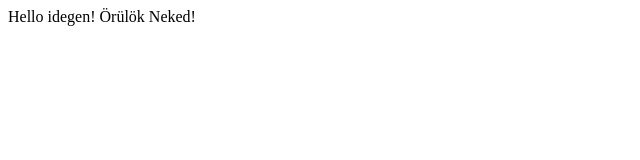
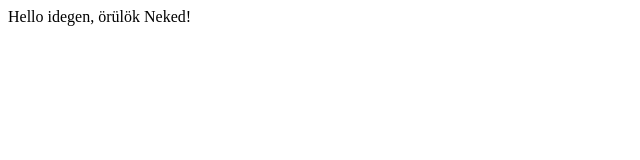
Before and after one commit to tothiko/tothiko.github.io, a plain HTML site: page index.html in a window 1280 px wide. Shown: the full height of the page, 0-640 px from the left. Drawn offline with Linux system fonts and the light colour scheme.

Commit message:
egy mondatba tettem

```diff
--- a/index.html
+++ b/index.html
@@ -7,7 +7,6 @@
     <title>Document</title>
 </head>
 <body>
-    Hello idegen!
-    Örülök Neked!
+    Hello idegen, örülök Neked!
 </body>
 </html>
```
